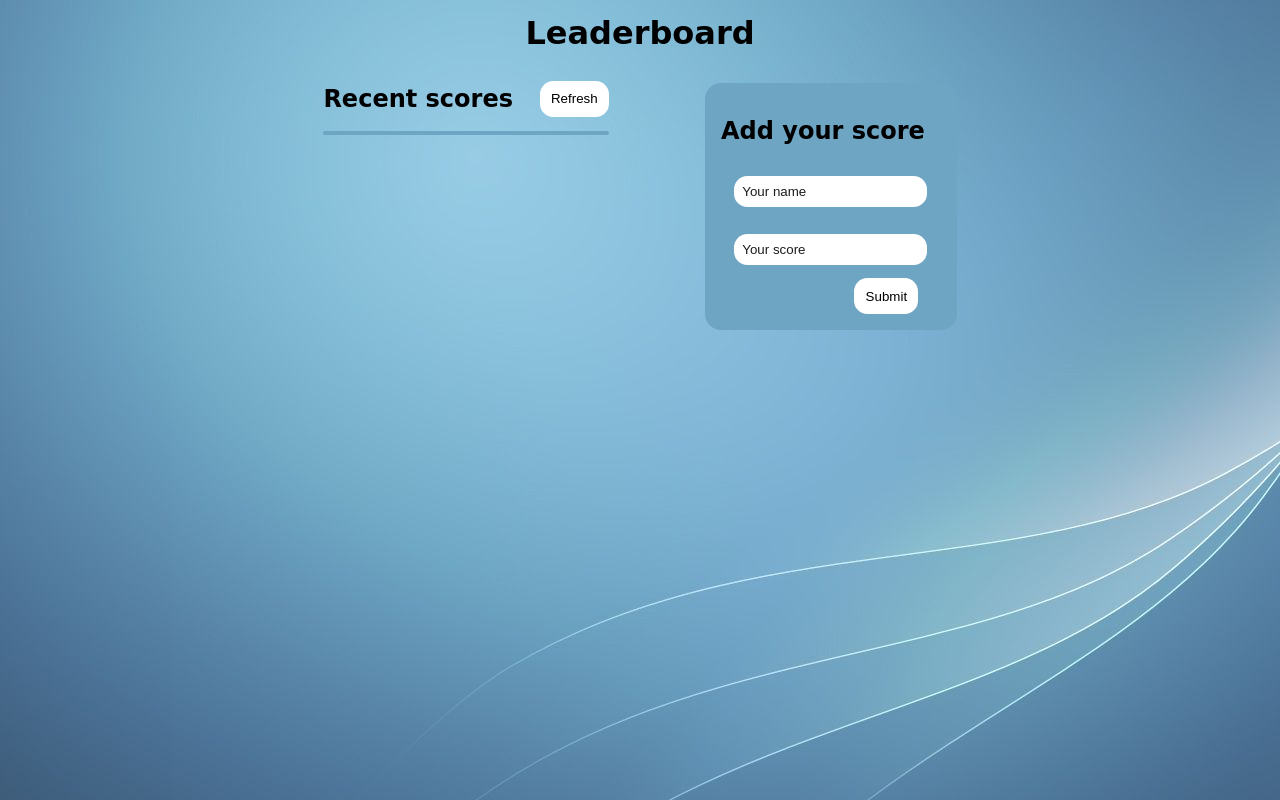
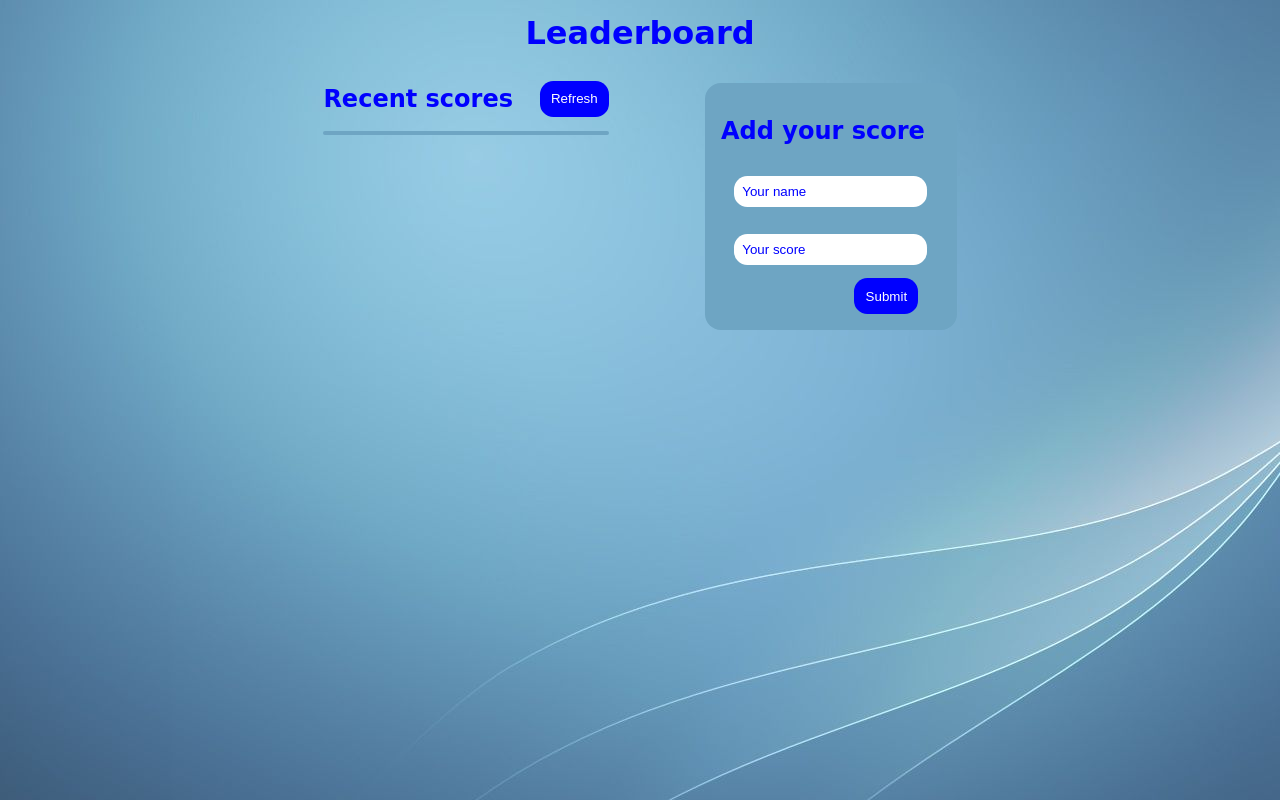
Before and after one commit to Kingstalux/Leaderboard-App, a website built with webpack: page src/index.html in a window 1280 px wide. Built offline with nearby package versions, Linux system fonts and the light colour scheme; no server answers.

Commit message:
Edit styles

```diff
--- a/src/style.css
+++ b/src/style.css
@@ -1,6 +1,11 @@
 h1 {
   display: flex;
   justify-content: center;
+  color: blue;
+}
+
+h2 {
+  color: blue;
 }
 
 body {
@@ -38,12 +43,23 @@ body {
   width: max-content;
   padding-inline: 0.85em;
   border-radius: 1em;
-  background-color: white;
+  /* background-color: white; */
+  background-color: blue;
+  color: white;
   border: none;
 }
 
 .btn:hover {
   cursor: pointer;
+  background-color: white;
+  color: blue;
+  border: 1px solid blue;
+}
+
+.btn:active {
+  cursor: pointer;
+  background-color: blue;
+  color: white;
 }
 
 .button {
@@ -83,6 +99,7 @@ input {
 
 ::placeholder {
   color: #1c1c1c;
+  color: blue;
 }
 
 input:focus {
```
